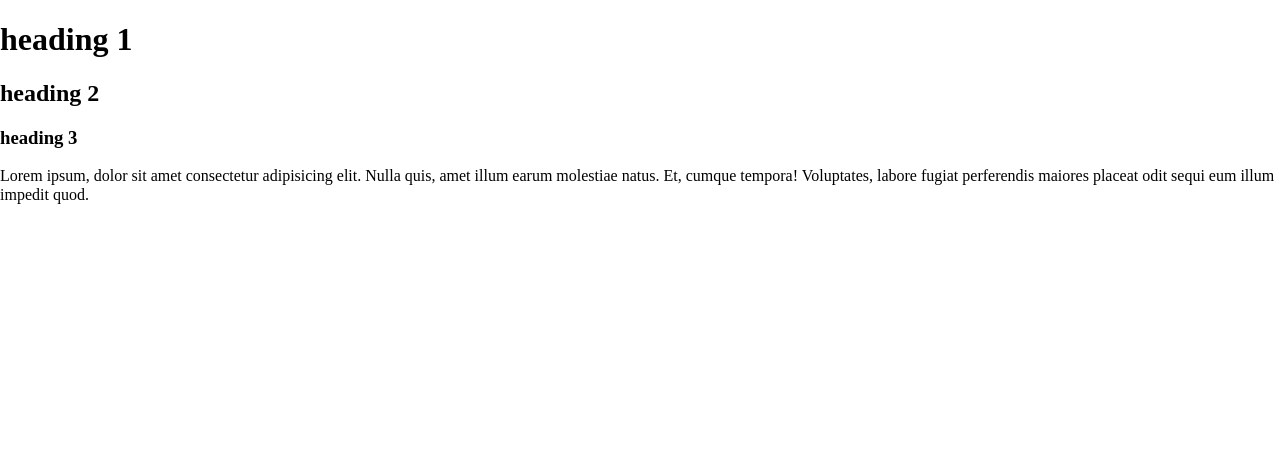
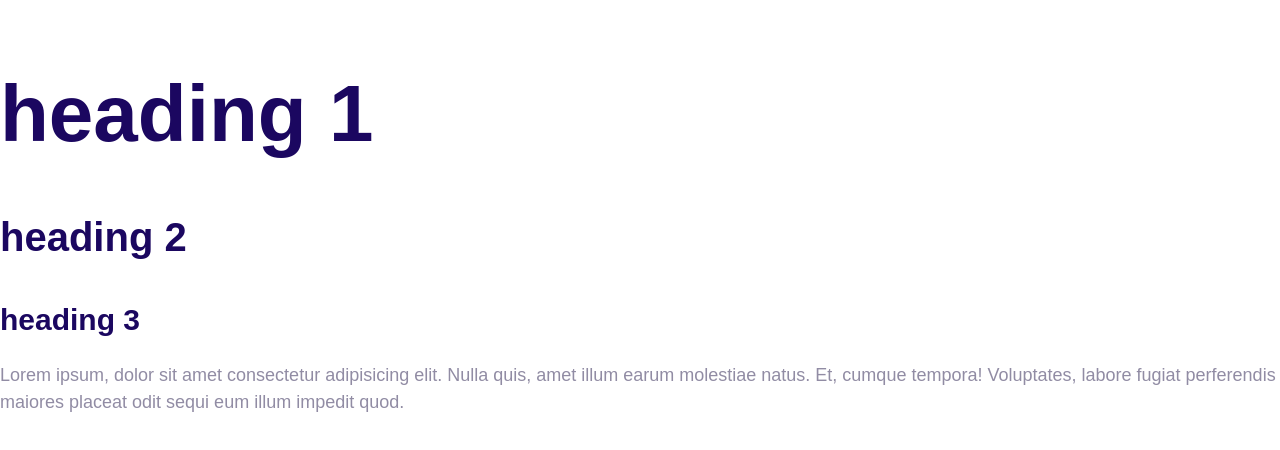
Before and after one commit to Israel120/Israel-first-Push-to-git-hub, a plain HTML site: page Index.html in a window 1280 px wide. Drawn offline with Linux system fonts and the light colour scheme.

Commit message:
Define the style for the fontss

```diff
--- a/CSS/style.css
+++ b/CSS/style.css
@@ -6,3 +6,44 @@
      --color-body:#918ca4;
 
 }
+html{
+    font-size: 62.5%;
+}
+
+body{
+    font-family:Inte, Arial, Arial, Helvetica, sans-serif;
+    color:var(--color-body);
+    font-size: 2.4rem;
+    line-height: 1.5;
+}
+
+h1, h2, h3{
+    color: var(--color-headings);
+    margin-bottom: 1rem;
+}
+h1{
+    font-size: 7rem;
+}
+h2{
+    font-size: 4rem;
+}
+h3{
+    font-size: 3rem;
+    margin-bottom: 2rem;
+}
+p{
+    margin-top: 0;
+}
+
+@media screen and (min-width:1024px) {
+    body{
+        font-size: 1.8rem;
+    }
+    h1{
+        font-size: 8rem;
+    }
+    h2{
+        font-size: 4rem;
+    }
+
+}
```
